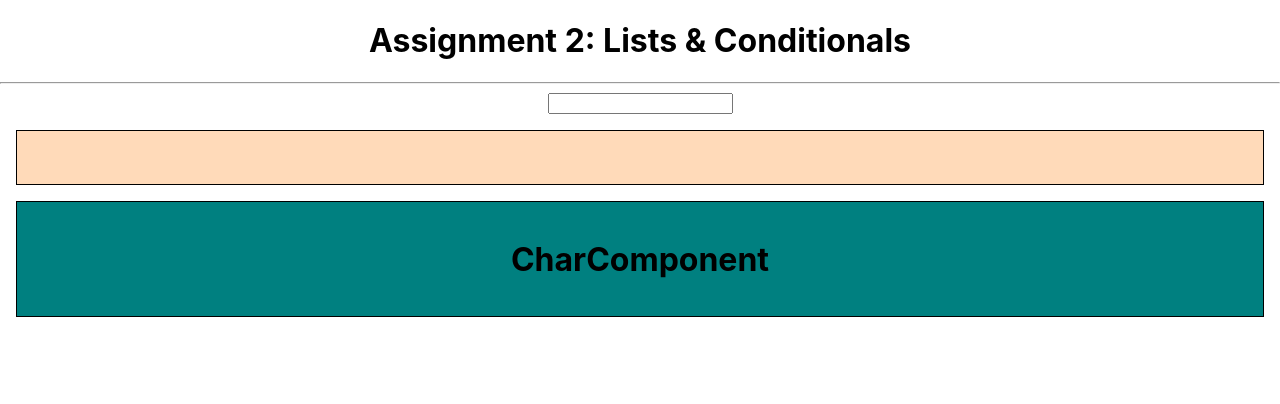
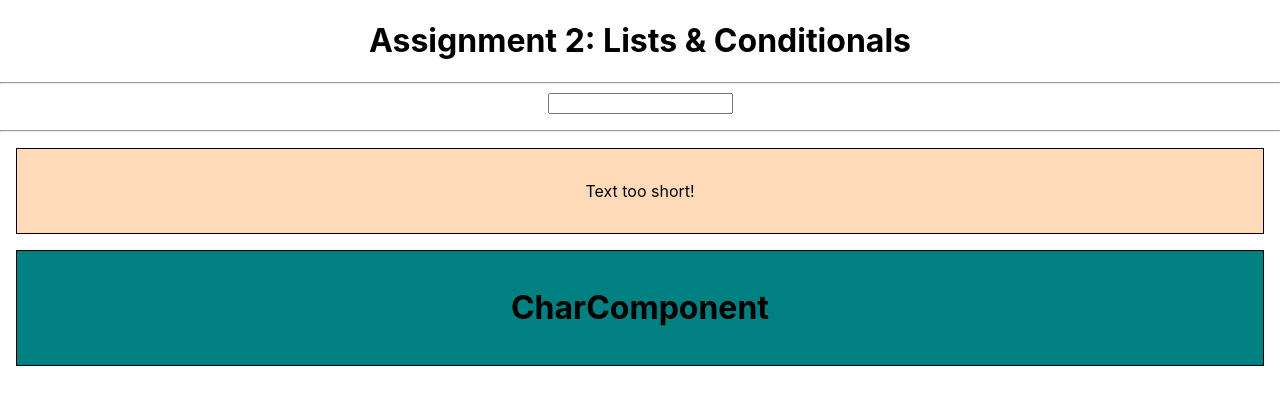
Before and after one commit to kanderson425/React_The_Complete_Guide, a React (Create React App) app in the folder assignment2_lists_and_conditionals/: page / in a window 1280 px wide. Shown: the top 404 px of the page. Built offline with nearby package versions, Linux system fonts and the light colour scheme.

Commit message:
Adds the logic into the inputChangeHandler method - metod works properly

```diff
--- a/assignment2_lists_and_conditionals/src/App.js
+++ b/assignment2_lists_and_conditionals/src/App.js
@@ -10,7 +10,8 @@ class App extends Component {
   }
 
   inputChangeHandler = (event) => {
-    this.setState({useInput: event.target.value});
+    const userInput = this.state.userInput;
+    this.setState({userInput: event.target.value});
 
   }
 
@@ -21,11 +22,10 @@ class App extends Component {
         <hr />
         <input type="text" onChange={this.inputChangeHandler} value={this.state.text} />
         <p>{this.state.userInput}</p>
-
+        <hr></hr>
         <ValidationComponent
-        input={this.state.userInput}
-        value={this.state.userInput}
-         />
+          inputLength={this.state.userInput.length}
+        />
         <CharComponent />
 
       </div>
--- a/assignment2_lists_and_conditionals/src/ValidationComponent/ValidationComponent.js
+++ b/assignment2_lists_and_conditionals/src/ValidationComponent/ValidationComponent.js
@@ -1,12 +1,18 @@
 import React from 'react';
 import './ValidationComponent.css';
 
-const validationComponent = (props) => {
+const ValidationComponent = (props) => {
     return (
         <div className="validationComponent">
-            <h1>{props.input}</h1>
+            {
+                props.inputLength > 5 ?
+                <p>Text too long!</p> :
+                <p>Text too short!</p>
+            }
+
+
         </div>
     )
 }
 
-export default validationComponent;
+export default ValidationComponent;
```
